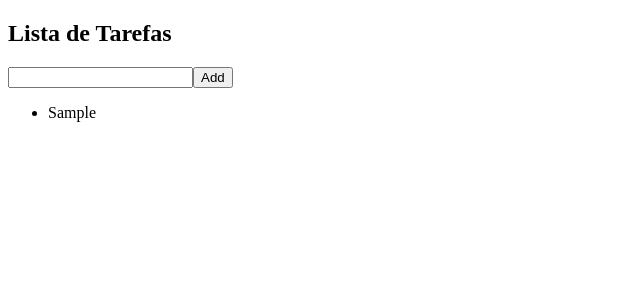
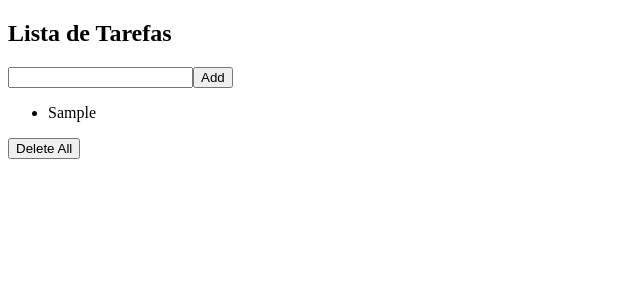
Before and after one commit to guistumpf/lista-em-react, a React (Create React App) app: page / in a window 1280 px wide. Both pictures are taken after typing "Sample" into the empty fields and a click on the button "Add". Shown: the top 300 px of the page, without its empty margins (0-640 px from the left). Built offline with nearby package versions, Linux system fonts and the light colour scheme.

Commit message:
botao excluir adicionado, confirm adicionado e função pro botao aparecer somente ao existir um <li> adicionada.
(É necessário adicionar CSS)

```diff
--- a/src/App.tsx
+++ b/src/App.tsx
@@ -24,6 +24,13 @@ setinput("")
 console.log(tasks)
 }
 
+function excluir(){
+   // eslint-disable-next-line no-restricted-globals
+    let sure = confirm("Tem certeza que deseja apagar tudo?")
+if(sure){
+    novatarefa([])
+}
+}
 
 
 
@@ -47,6 +54,9 @@ return(
 }
 
 </ul>
+{ tarefas.length > 0 &&(
+<button onClick={excluir}>Delete All</button>
+)}
 </section>
 )
 
```
